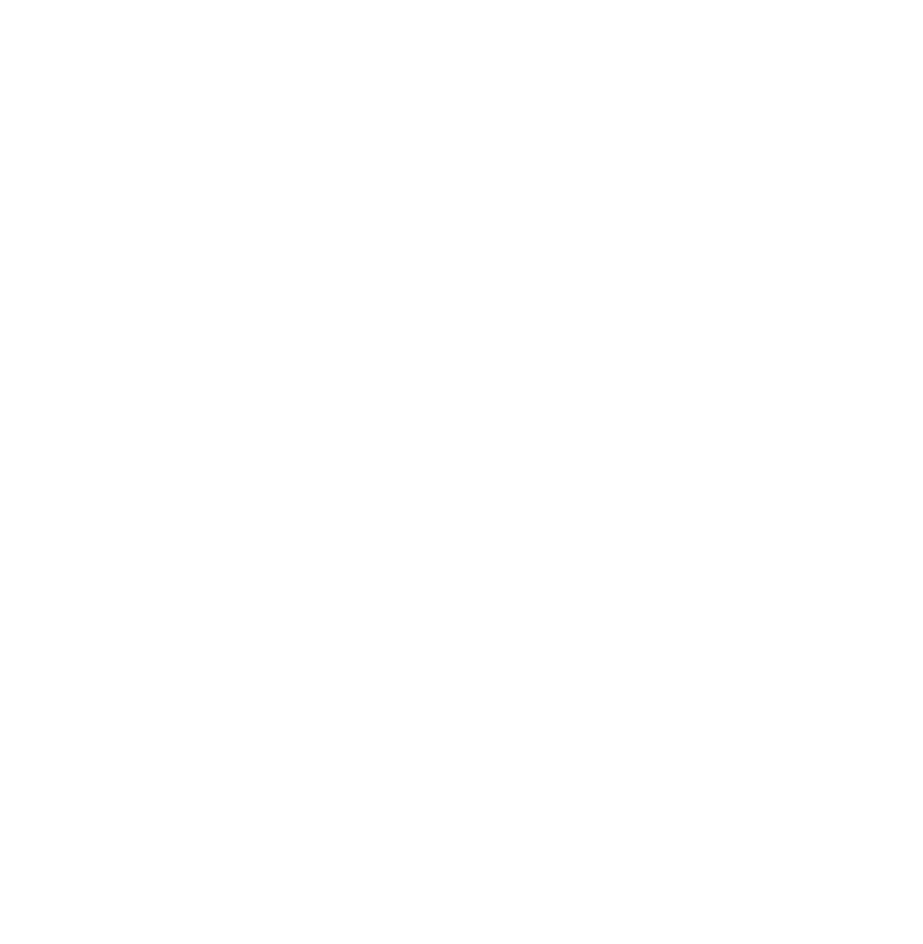
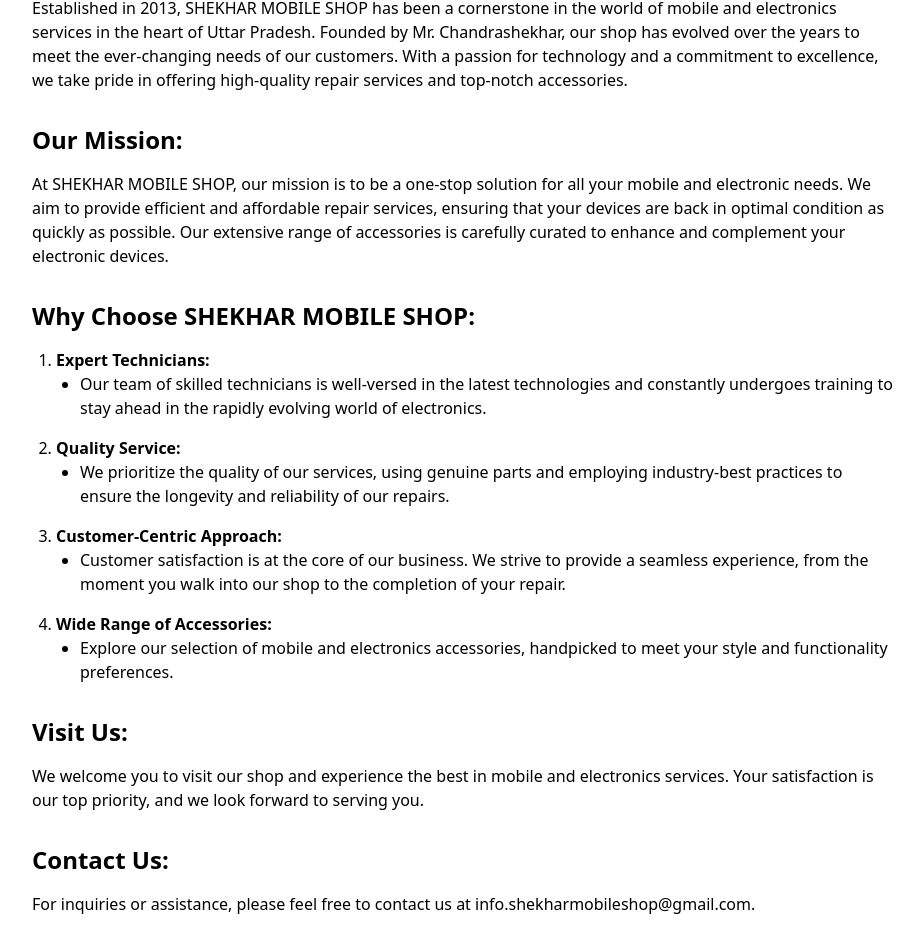
Before and after one commit to Chandrashekhar-1995/Shekhar-Mobile-Shop, a React (Create React App) app in the folder client/: page /about in a window 1280 px wide. Shown: the part 420-1364 px from the top of the page, without its empty margins (176-1099 px from the left). Before the commit the page ends 800 px from the top, so only its background shows below. Built offline with nearby package versions, Linux system fonts and the light colour scheme.

Commit message:
About page

```diff
--- a/client/src/component/AboutPage.js
+++ b/client/src/component/AboutPage.js
@@ -2,8 +2,64 @@
 
 const AboutPage = () => {
   return (
-    <div>AboutPage</div>
-  )
-}
+    <div className="max-w-4xl mx-auto px-4 py-8">
+      <h1 className="text-4xl font-bold mb-8">ABOUT US</h1>
+      <p className="mb-6">
+        Welcome to SHEKHAR MOBILE SHOP, your trusted destination for reliable mobile, LCD, and laptop repair services, as well as a wide range of mobile and electronics accessories. Since 2013, we have been serving the community with dedication and expertise, striving to provide the best solutions for your electronic devices.
+      </p>
+
+      <h2 className="text-2xl font-bold mt-8 mb-4">Our Story:</h2>
+      <p className="mb-6">
+        Established in 2013, SHEKHAR MOBILE SHOP has been a cornerstone in the world of mobile and electronics services in the heart of Uttar Pradesh. Founded by Mr. Chandrashekhar, our shop has evolved over the years to meet the ever-changing needs of our customers. With a passion for technology and a commitment to excellence, we take pride in offering high-quality repair services and top-notch accessories.
+      </p>
+
+      <h2 className="text-2xl font-bold mt-8 mb-4">Our Mission:</h2>
+      <p className="mb-6">
+        At SHEKHAR MOBILE SHOP, our mission is to be a one-stop solution for all your mobile and electronic needs. We aim to provide efficient and affordable repair services, ensuring that your devices are back in optimal condition as quickly as possible. Our extensive range of accessories is carefully curated to enhance and complement your electronic devices.
+      </p>
+
+      <h2 className="text-2xl font-bold mt-8 mb-4">Why Choose SHEKHAR MOBILE SHOP:</h2>
+      <ol className="list-decimal pl-6 mb-6">
+        <li className="mb-4">
+          <span className="font-bold">Expert Technicians:</span>
+          <ul className="list-disc pl-6">
+            <li>Our team of skilled technicians is well-versed in the latest technologies and constantly undergoes training to stay ahead in the rapidly evolving world of electronics.</li>
+          </ul>
+        </li>
+        <li className="mb-4">
+          <span className="font-bold">Quality Service:</span>
+          <ul className="list-disc pl-6">
+            <li>We prioritize the quality of our services, using genuine parts and employing industry-best practices to ensure the longevity and reliability of our repairs.</li>
+          </ul>
+        </li>
+        <li className="mb-4">
+          <span className="font-bold">Customer-Centric Approach:</span>
+          <ul className="list-disc pl-6">
+            <li>Customer satisfaction is at the core of our business. We strive to provide a seamless experience, from the moment you walk into our shop to the completion of your repair.</li>
+          </ul>
+        </li>
+        <li className="mb-4">
+          <span className="font-bold">Wide Range of Accessories:</span>
+          <ul className="list-disc pl-6">
+            <li>Explore our selection of mobile and electronics accessories, handpicked to meet your style and functionality preferences.</li>
+          </ul>
+        </li>
+      </ol>
+
+      <h2 className="text-2xl font-bold mt-8 mb-4">Visit Us:</h2>
+      <p className="mb-6">
+        We welcome you to visit our shop and experience the best in mobile and electronics services. Your satisfaction is our top priority, and we look forward to serving you.
+      </p>
+
+      <h2 className="text-2xl font-bold mt-8 mb-4">Contact Us:</h2>
+      <p className="mb-6">
+        For inquiries or assistance, please feel free to contact us at info.shekharmobileshop@gmail.com.
+      </p>
+      <p className='mb-6'>
+      Thank you for choosing SHEKHAR MOBILE SHOP. We look forward to serving you and being your trusted partner in all things mobile and electronics!
+      </p>
+    </div>
+  );
+};
 
 export default AboutPage
--- a/client/src/component/Home.js
+++ b/client/src/component/Home.js
@@ -1,5 +1,6 @@
 import { Link } from "react-router-dom";
-import { CHANDRA_IMG } from "../utils/constants";
+import { CHANDRA_IMG, USER_ICON } from "../utils/constants";
+
 
 const Home = () => {
   return (
@@ -77,17 +78,17 @@
           <p className="text-lg mb-6 text-gray-600">Here are a few reasons why our customers choose us over the competition.</p>
           <div className="grid grid-cols-1 md:grid-cols-3 gap-6">
             <div className="flex flex-col items-center">
-              <img src="/quality-icon.png" alt="Quality" className="w-20 h-20 mb-4" />
+              <img src={USER_ICON} alt="Quality" className="w-20 h-20 mb-4" />
               <h3 className="text-xl font-bold text-gray-800">High Quality</h3>
               <p className="text-gray-600">We provide high-quality products and services that you can trust.</p>
             </div>
             <div className="flex flex-col items-center">
-              <img src="/support-icon.png" alt="Support" className="w-20 h-20 mb-4" />
+              <img src={USER_ICON} alt="Support" className="w-20 h-20 mb-4" />
               <h3 className="text-xl font-bold text-gray-800">24/7 Support</h3>
               <p className="text-gray-600">Our team is here to help you anytime, day or night.</p>
             </div>
             <div className="flex flex-col items-center">
-              <img src="/affordable-icon.png" alt="Affordable" className="w-20 h-20 mb-4" />
+              <img src={USER_ICON} alt="Affordable" className="w-20 h-20 mb-4" />
               <h3 className="text-xl font-bold text-gray-800">Affordable Prices</h3>
               <p className="text-gray-600">We offer competitive prices on all our products and services.</p>
             </div>
@@ -104,7 +105,7 @@
             <div className="bg-white p-6 rounded-lg shadow-lg">
               <p className="text-gray-600">"Great service and very professional. My phone was fixed in no time!"</p>
               <div className="mt-4 flex items-center">
-                <img src="/customer1.jpg" alt="Customer 1" className="w-12 h-12 rounded-full mr-4" />
+                <img src={USER_ICON} alt="Customer 1" className="w-12 h-12 rounded-full mr-4" />
                 <div>
                   <h3 className="text-lg font-bold text-gray-800">John Doe</h3>
                   <p className="text-gray-600">Customer</p>
@@ -114,7 +115,7 @@
             <div className="bg-white p-6 rounded-lg shadow-lg">
               <p className="text-gray-600">"Excellent customer support. They helped me find the right accessories for my phone."</p>
               <div className="mt-4 flex items-center">
-                <img src="/customer2.jpg" alt="Customer 2" className="w-12 h-12 rounded-full mr-4" />
+                <img src={USER_ICON} alt="Customer 2" className="w-12 h-12 rounded-full mr-4" />
                 <div>
                   <h3 className="text-lg font-bold text-gray-800">Jane Smith</h3>
                   <p className="text-gray-600">Customer</p>
--- a/client/src/utils/constants.js
+++ b/client/src/utils/constants.js
@@ -1,2 +1,3 @@
 export const LOGO_URL = "";
 export const CHANDRA_IMG = "https://res.cloudinary.com/chandrashekhar/image/upload/v1717332666/drlgqpgmr43vj8rqidxm.jpg";
+export const USER_ICON ="https://cdn-icons-png.flaticon.com/512/666/666201.png"
```
Also changed, not shown: 1 other file (tests, documents, lock files or other folders).
